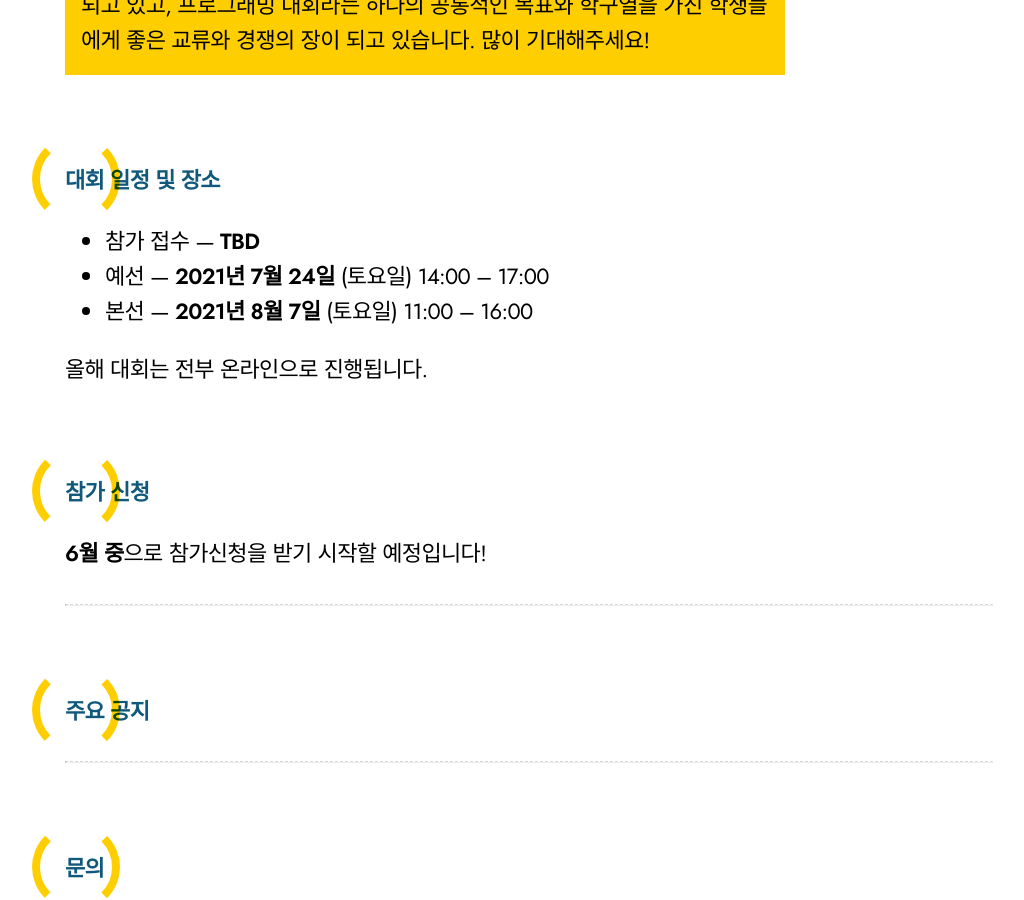
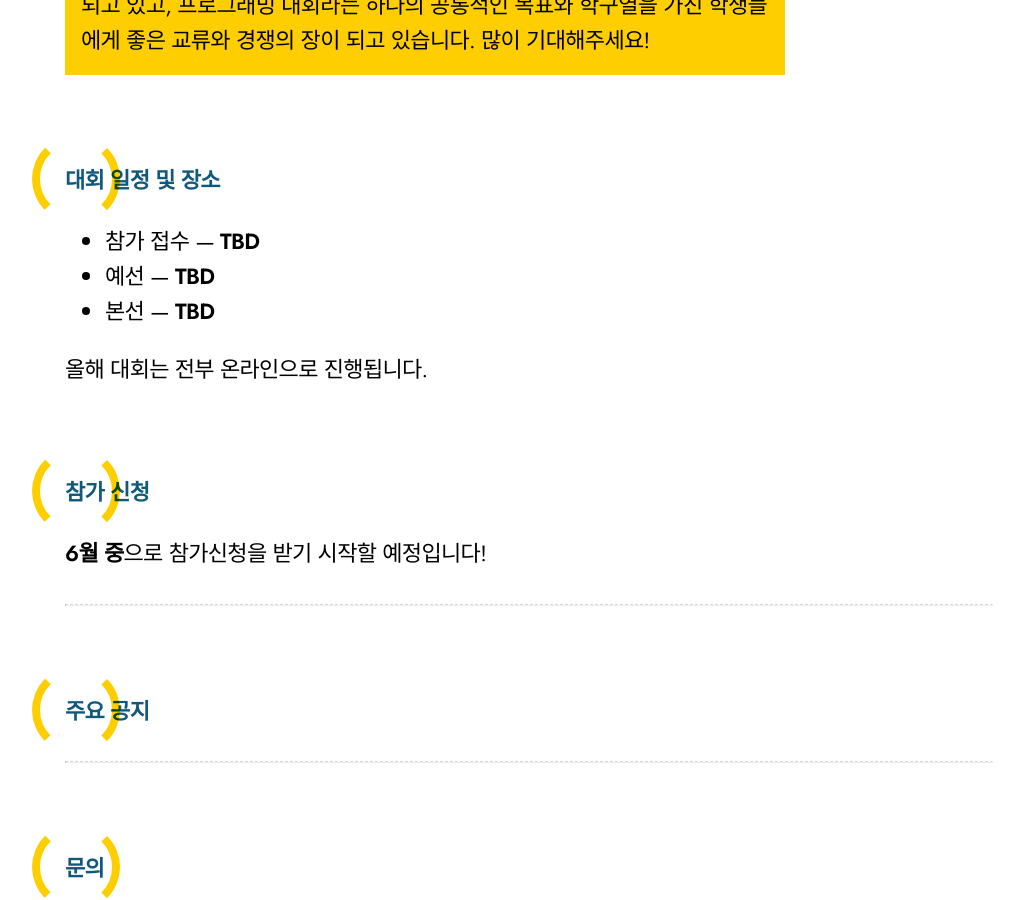
Before and after one commit to ucpcc/2021, a Jekyll site: the page built from index.md, in a window 1280 px wide and 900 px high, scrolled down 1243 px. Shown: the whole window, without its empty margins (111-1135 px from the left). Built offline with Jekyll 4.4.1, drawn with Linux system fonts in a browser that asks for light colours.

Commit message:
Update index.md

```diff
--- a/index.md
+++ b/index.md
@@ -6,8 +6,8 @@ title: UCPC 2021
 ## 대회 일정 및 장소
 
  * 참가 접수 --- **TBD**
- * 예선 --- **2021년 7월 24일** (토요일) 14:00 -- 17:00
- * 본선 --- **2021년 8월 7일** (토요일) 11:00 -- 16:00
+ * 예선 --- **TBD**
+ * 본선 --- **TBD**
 
 올해 대회는 전부 온라인으로 진행됩니다.
 
```
